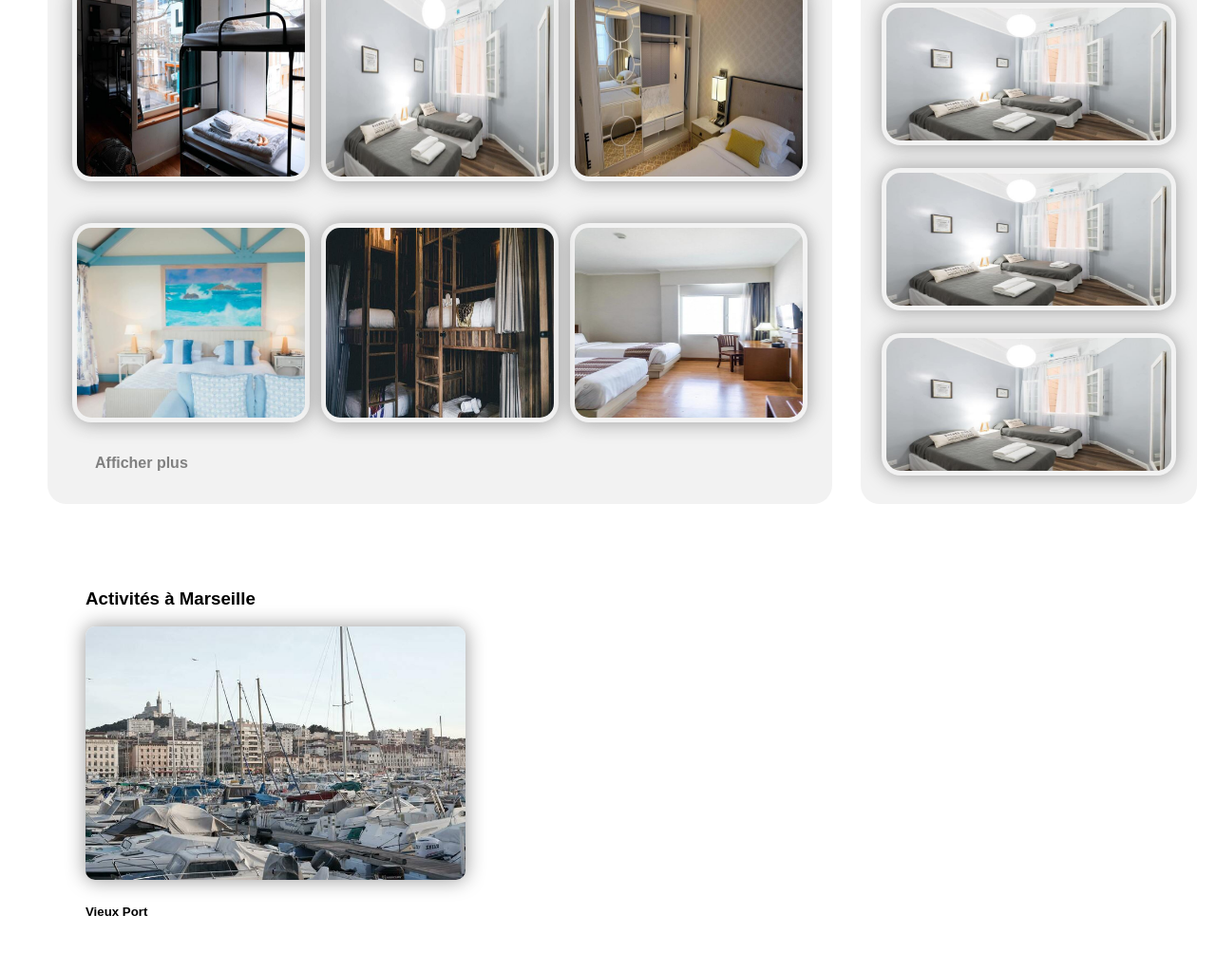
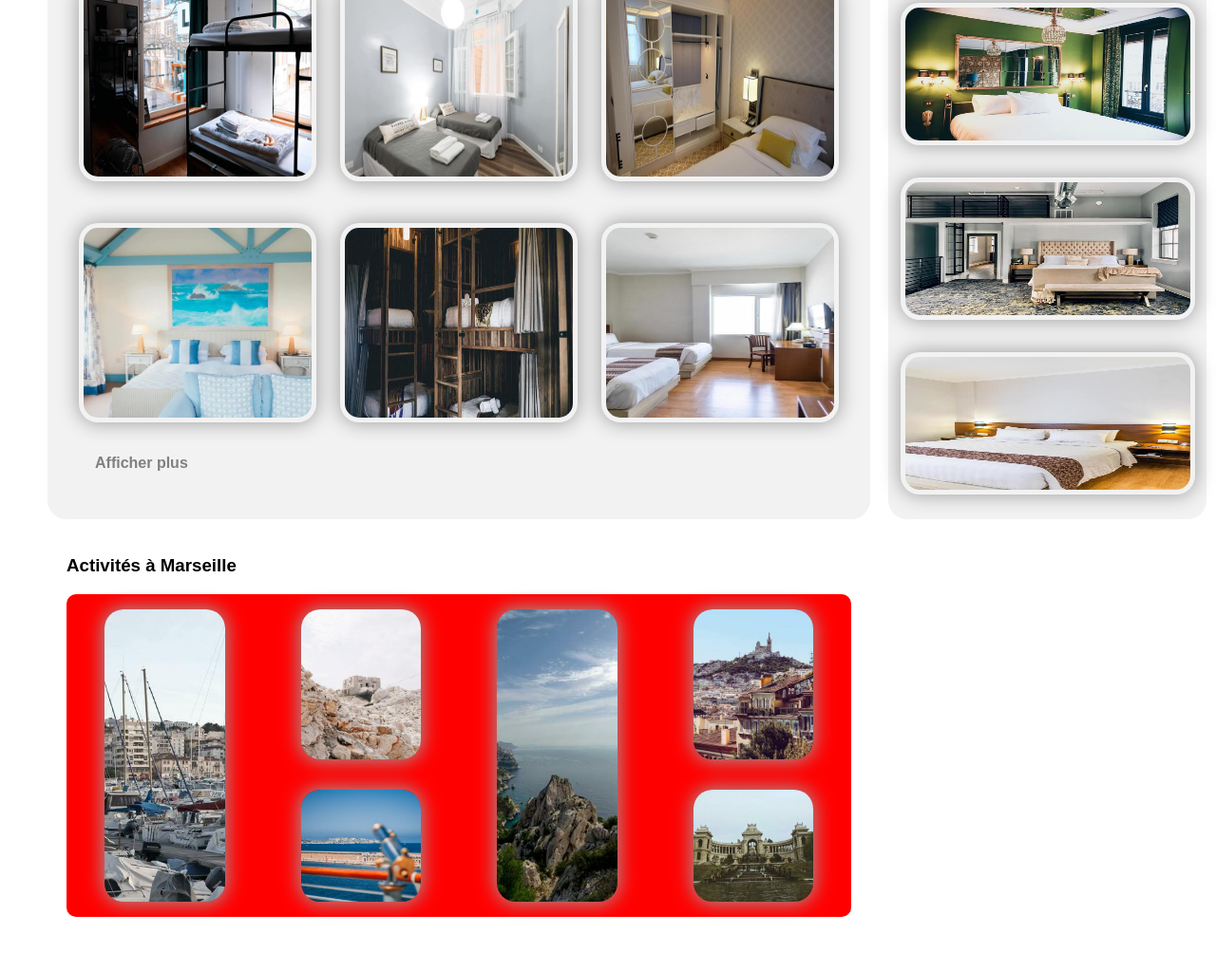
Before and after one commit to DexterMorgan62/FredericDeschamps_2_27102020, a plain HTML site: page index.html in a window 1280 px wide. Shown: the part 540-1563 px from the top of the page at 95% size. Drawn offline with Linux system fonts and the light colour scheme.

Commit message:
feat: grid

```diff
--- a/css/style.css
+++ b/css/style.css
@@ -131,30 +131,33 @@ right: 5px;
 /*hebergement et populaires*/
 .box-hebergements-populaires{
 	display: grid;
-	width: 100%;
-	grid-template-columns: 70% 30%;
-	grid-template-rows: 55% 40%;
+	grid-template-columns: 70% 25%;
+	grid-template-areas:"hebergements populaires"
+					 	"activites activites";
 	justify-content:  space-between;
-	grid-gap: 30px;
-
+	grid-gap: 0px;
 }
-
+.box-title-hebergements h3{
+	margin-left:30px ;
+}
 /*hebergements*/
 .box-title-hebergements{
 	background-color: #F2F2F2;
 	border-radius:20px;
 	padding: 20px;
+	width: 100%;
+grid-gap: 10px;
+}
 
 
-
-}
 .box-hebergements{
 	display: flex;
 	grid-area:hebergements;
 	width: 100%;
-	grid-row-gap:  	40px;
 	flex-wrap: wrap;
+	grid-row-gap:40px;
 	justify-content: space-around;
+
 }
 .box-hebergements img {
 	border-radius:20px;
@@ -162,7 +165,6 @@ right: 5px;
 	width: 240px;
 	height:200px;
 	box-shadow: 0 0 20px 1px rgba(160, 160, 160, 1);
-
 }
 .end-block{
 	padding: 30px;
@@ -170,11 +172,12 @@ right: 5px;
 }
 
 /*populaires*/
+
 .box-title-populaires{
 	background-color: #F2F2F2;
 	border-radius:20px;
 	padding: 20px;
-
+	width: 100%;
 }
 
 .box-populaires{
@@ -182,12 +185,14 @@ right: 5px;
 	grid-area: populaires;
 	width: 100%;
 	flex-direction: column;
-	border-radius:10px;
-	align-items: center;
+	grid-gap:30px;
+	flex-wrap: wrap;
+	align-content: center;
+
 
 }
 .box-title-populaires h3{
-	margin-left: 30px;
+	margin-left: 10px;
 }
 .box-title-populaires h3 i{
 	padding-left: 100px;
@@ -198,23 +203,71 @@ right: 5px;
 	height: 140px;
 	box-shadow: 0 0 20px 1px rgba(160, 160, 160, 1);
 	padding:5px;
-	margin-bottom: 20px;
-
 
 }
 
 /*activites*/
+
+.box-title-activites{
+	border-radius:20px;
+	padding: 20px;
+	width: 100%;
+
+}
 .box-activites{
-  	display: flex;
+  	display: grid;
+  	background-color: red;
+	grid-area:activites;
   	width: 100%;
-	justify-content: space-between;
+  	grid-template-columns: repeat(4, 1fr);
+  	grid-template-rows: 150px 40px 150px;
 	border-radius:10px;
-	padding: 40px;
+
+	grid-gap: 15px
+	align-items: center;
 }
 .box-activites img {
-	border-radius:10px;
-	width: 400px;
+	border-radius:20px;
+	width: 100%;
+	height: 100%;
+	object-fit: cover;
 	box-shadow: 0 0 20px 1px rgba(160, 160, 160, 1);
+}
+.vignettes-activites-vieuxport {
+  grid-column-start: 1;
+  grid-column-end: 1;
+  grid-row-start: 1;
+  grid-row-end: 4;
+}
+.vignettes-activites-fortdepormegues {
+  grid-column-start: 2;
+  grid-column-end: 2;
+  grid-row-start: 1;
+  grid-row-end: 3;
+}
+.vignettes-activites-ilesdesfrioul {
+  grid-column-start: 2;
+  grid-column-end: 2;
+  grid-row-start: 3;
+  grid-row-end: 3;
+}
+.vignettes-activites-parcnationaldescalanques {
+  grid-column-start: 3;
+  grid-column-end: 3;
+  grid-row-start: 1;
+  grid-row-end: 4;
+}
+.vignettes-activites-notredamedelagarde {
+  grid-column-start: 4;
+  grid-column-end: 4;
+  grid-row-start: 1;
+  grid-row-end: 3;
+}
+.vignettes-activites-parclongchamp {
+  grid-column-start: 4;
+  grid-column-end: 4;
+  grid-row-start: 3;
+  grid-row-end: 3;
 }
 footer{
 	grid-area: footer;
--- a/index.html
+++ b/index.html
@@ -54,6 +54,7 @@
 		</section>
 		<!-- section hébergements  plus populaires-->
 		<section class="box-hebergements-populaires">
+			<!-- Section hebergements -->
 			<div class="box-title-hebergements">
 				<h3>Hébergements à Marseille</h3>
 			<div class="box-hebergements">
@@ -93,35 +94,45 @@
 				<a href="#" title=Afficher_plus_d_hébergements alt=Afficher_plus_d_hébergements>Afficher plus</a>
 				</div>
 			</div>
-		<!-- Section populaires -->
+			<!-- Section populaires -->
 			<div class="box-title-populaires">
 			<h3>Les plus populaires<i class="fas fa-chart-line"></i></h3>
 				<div class="box-populaires">
 					<div class="vignettes-populaires">
-						<img src="img/hebergements/4_small/fred-kleber-gTbaxaVLvsg-unsplash.jpg" alt="hebergements">
+						<img src="img/hebergements/4_small/emile-guillemot-Bj_rcSC5XfE-unsplash.jpg" alt="hebergements">
 					</div>
 					<div class="vignettes-populaires">
-						<img  src="img/hebergements/4_small/fred-kleber-gTbaxaVLvsg-unsplash.jpg" alt="hebergements">
+						<img  src="img/hebergements/4_small/aw-creative-VGs8z60yT2c-unsplash.jpg" alt="hebergements">
 					</div>
 					<div class="vignettes-populaires">
-							<img  src="img/hebergements/4_small/fred-kleber-gTbaxaVLvsg-unsplash.jpg" alt="hebergements">
+							<img  src="img/hebergements/4_small/febrian-zakaria-sjvU0THccQA-unsplash.jpg" alt="hebergements">
 					</div>
 				</div>
 			</div>
-
-
-		<!-- Section activites -->
-		<div class="box-activites">
-			<div class="titre-block">
+			<!-- Section activites -->
+			<div class="box-title-activites">
 				<h3>Activités à Marseille</h3>
-				<div class="vignettes-activites">
-					<img src="img/activites/4_small/reno-laithienne-QUgJhdY5Fyk-unsplash.jpg" alt="hebergements">
-					<div class="text-block">
-						<h5>Vieux Port</h5>
-					</div>
+				<div class="box-activites">
+					<figure class="vignettes-activites-vieuxport">
+						<img src="img/activites/4_small/reno-laithienne-QUgJhdY5Fyk-unsplash.jpg" alt="hebergements">
+					</figure>
+					<figure class="vignettes-activites-fortdepormegues">
+						<img src="img/activites/4_small/paul-hermann-QFTrLdQIRhI-unsplash.jpg" alt="hebergements">
+					</figure>
+					<figure class="vignettes-activites-ilesdesfrioul">
+						<img src="img/activites/4_small/kevin-hikari-rV_Qd1l-VXg-unsplash.jpg" alt="hebergements">
+					</figure>
+					<figure class="vignettes-activites-parcnationaldescalanques">
+						<img src="img/activites/4_small/kilyan-sockalingum-NR8-cBCN3aI-unsplash.jpg" alt="hebergements">
+					</figure>
+					<figure class="vignettes-activites-notredamedelagarde">
+						<img src="img/activites/4_small/florian-wehde-xW9e8gdotxI-unsplash.jpg" alt="hebergements">
+					</figure>
+					<figure class="vignettes-activites-parclongchamp">
+						<img src="img/activites/4_small/lena-paulin-wH2-EJoDcV0-unsplash.jpg" alt="hebergements">
+					</figure>
 				</div>
 			</div>
-		</div>
 		</section>
 	</div>
 	<!-- Pied de page -->
```
Lines whose indentation alone changed are shown as unchanged.
